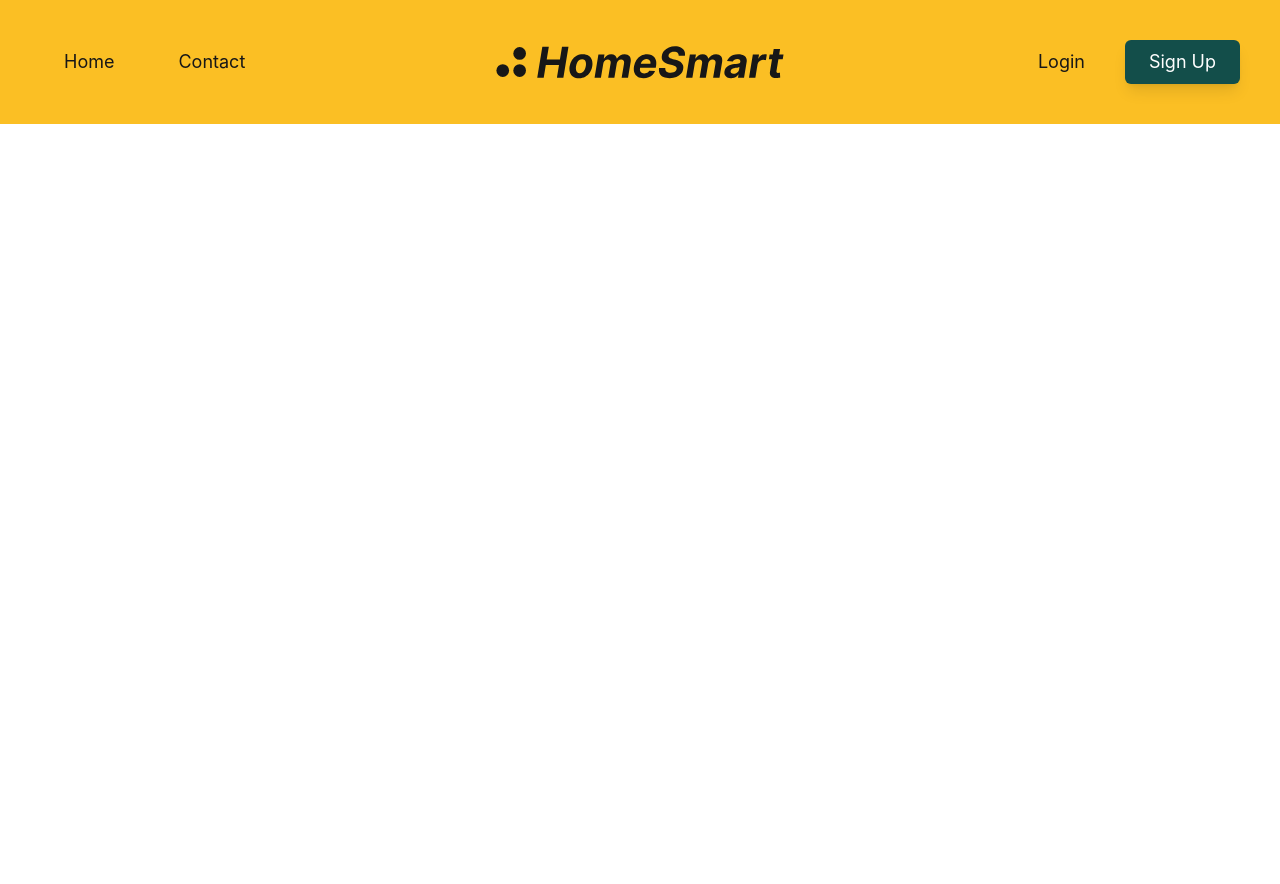
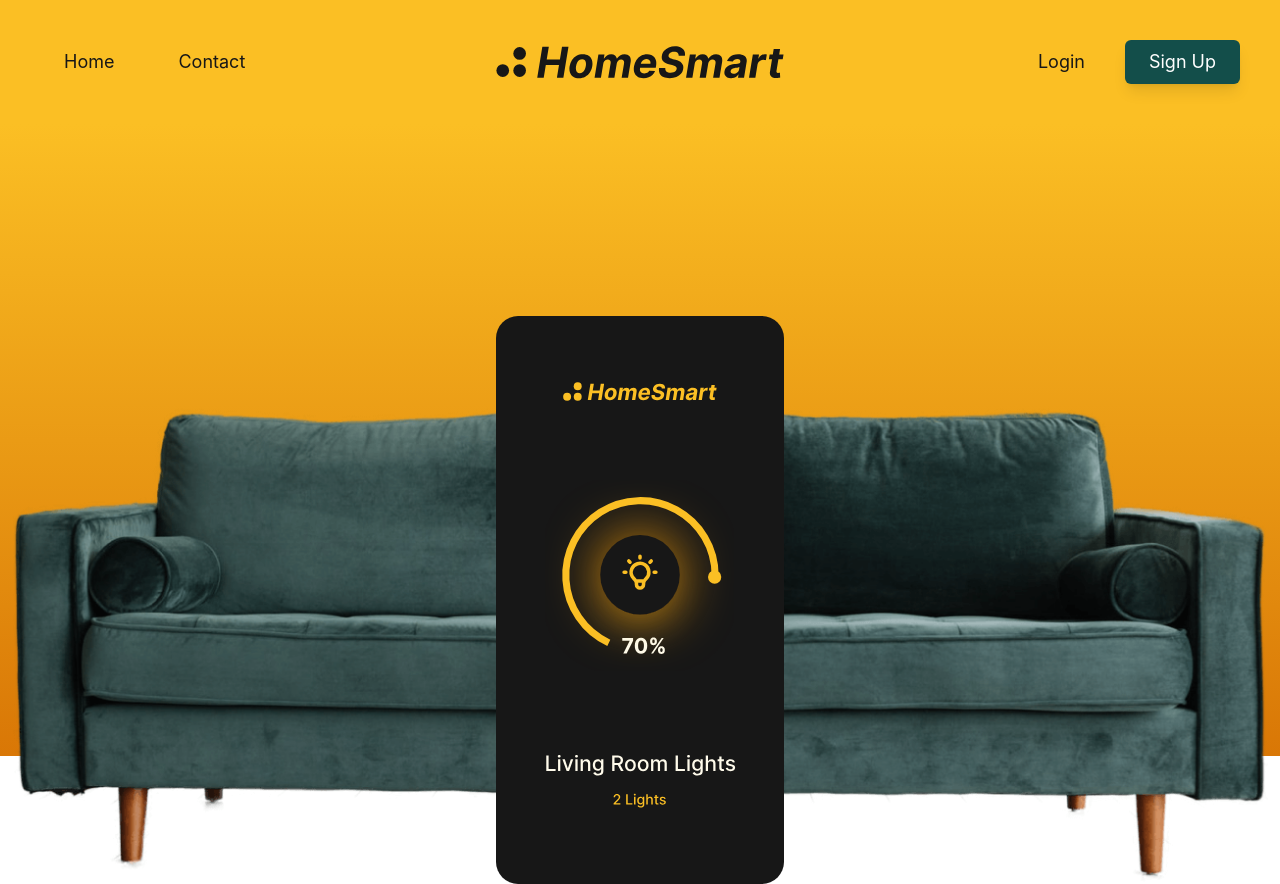
Before and after one commit to Tymkar/smart-home-landing-page, a React (Create React App) app: page / in a window 1280 px wide. Before the commit the page ends 800 px from the top, so only its background shows below. Built offline with nearby package versions, Linux system fonts and the light colour scheme.

Commit message:
header component

```diff
--- a/src/App.js
+++ b/src/App.js
@@ -1,6 +1,9 @@
 import "./App.css";
 import { useState, useEffect } from "react";
 import logo from "../src/assets/logo.svg";
+import couch from "../src/assets/couch.png";
+import appImage from "../src/assets/app.svg";
+import Header from "./components/Header";
 
 export default function App() {
   const [mobileMenu, setMobileMenu] = useState(false);
@@ -19,9 +22,8 @@ export default function App() {
     setMobileMenu((prevState) => !prevState);
   };
 
-  console.log(size);
-
   return (
+    <>
       <nav className="mx-auto p-4 bg-amber-400">
         <div className="container mx-auto flex items-center justify-between">
           <a
@@ -63,7 +65,7 @@ export default function App() {
           hover:text-neutral-600
           transition-colors
           "
-          aria-expanded="false"
+            aria-expanded={mobileMenu ? "true" : "false"}
             aria-label="Open Menu"
             onClick={handleMobileMenu}
           >
@@ -192,5 +194,7 @@ export default function App() {
           </div>
         </div>
       </nav>
+      <Header />
+    </>
   );
 }
--- /dev/null
+++ b/src/components/Header.js
@@ -0,0 +1,58 @@
+import couch from "../../src/assets/couch.png";
+import appImage from "../../src/assets/app.svg";
+
+const Header = () => (
+  <header className="relative pt-16 md:pt-24 lg:pt-48">
+    <div
+      className="
+    absolute
+    inset-0
+    bottom-8
+    md:bottom-24
+    xl:bottom-32
+    -z-10
+    bg-gradient-to-b
+    from-amber-400
+    to-amber-600
+    "
+    ></div>
+    <div
+      className="container
+    mx-auto
+    grid
+    grid-rows-1
+    place-items-end
+    px-2
+    "
+    >
+      <img
+        src={couch}
+        alt="couch"
+        className="
+      row-start-1
+      row-end-2
+      col-start-1
+      col-end-2
+      mx-auto
+      "
+      />
+      <img
+        src={appImage}
+        alt="app"
+        className="
+      row-start-1
+      row-end-2
+      col-start-1
+      col-end-2
+      mx-auto
+      w-40
+      sm:w-52
+      md:w-64
+      lg:w-72
+      "
+      />
+    </div>
+  </header>
+);
+
+export default Header;
```
Lines whose indentation alone changed are shown as unchanged.
